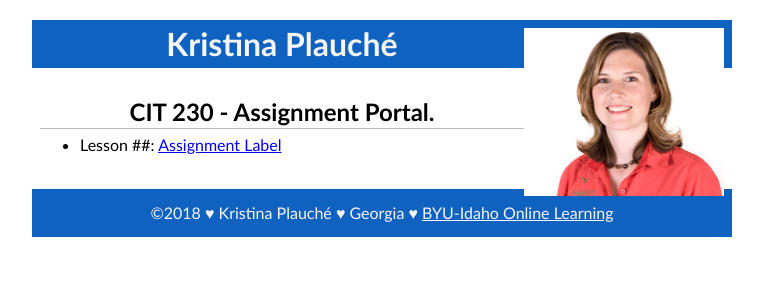
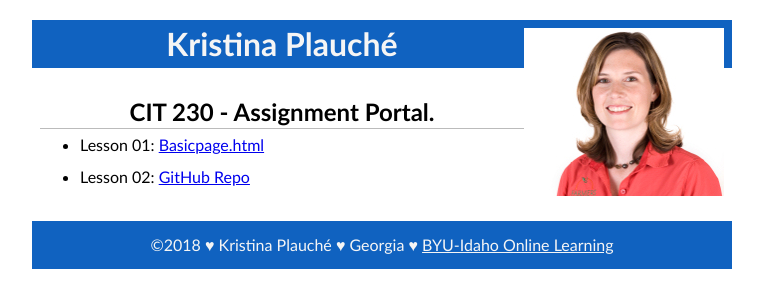
Before and after one commit to kristinaplauche/kristinaplauche.github.io, a plain HTML site: page index.html in a window 1280 px wide. Shown: the whole page, without its empty margins (258-1021 px from the left). Drawn offline with Linux system fonts and the light colour scheme.

Commit message:
updated links
Updated links to the assignment portal.

```diff
--- a/index.html
+++ b/index.html
@@ -22,8 +22,11 @@
     <main>
         <h2>CIT 230 - Assignment Portal.</h2>
         <ul>
-            <li>Lesson ##:
-                <a href="#">Assignment Label</a>
+            <li>Lesson 01:
+                <a href="https://kristinaplauche.github.io/basicpage.html">Basicpage.html</a>
+            </li>
+            <li>Lesson 02:
+                <a href="https://github.com/kristinaplauche/kristinaplauche.github.io">GitHub Repo</a>
             </li>
 
         </ul>
```
